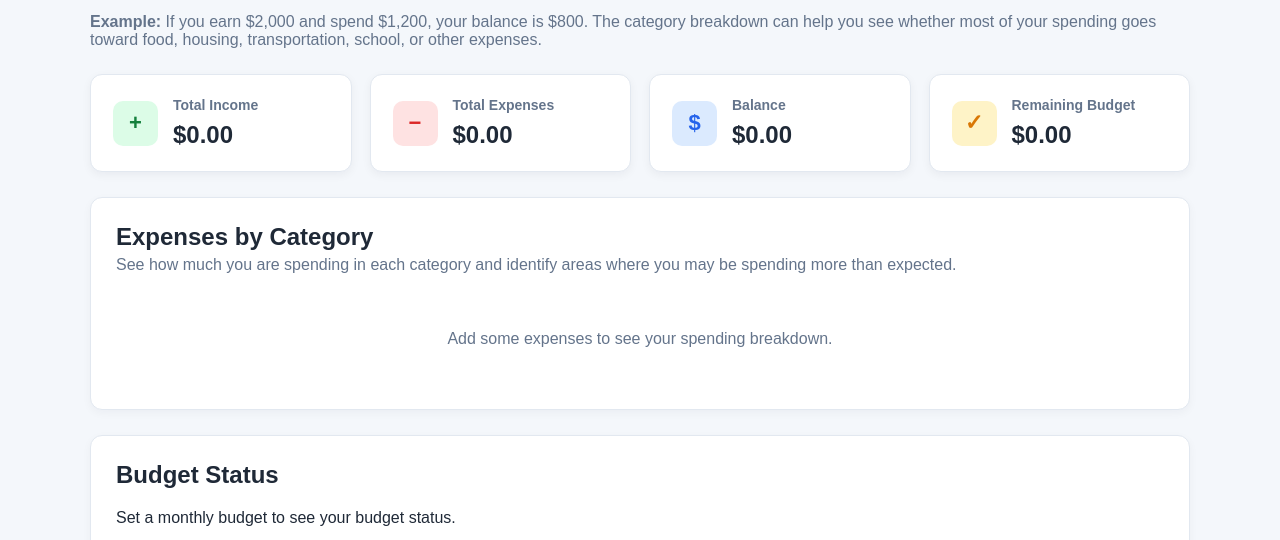
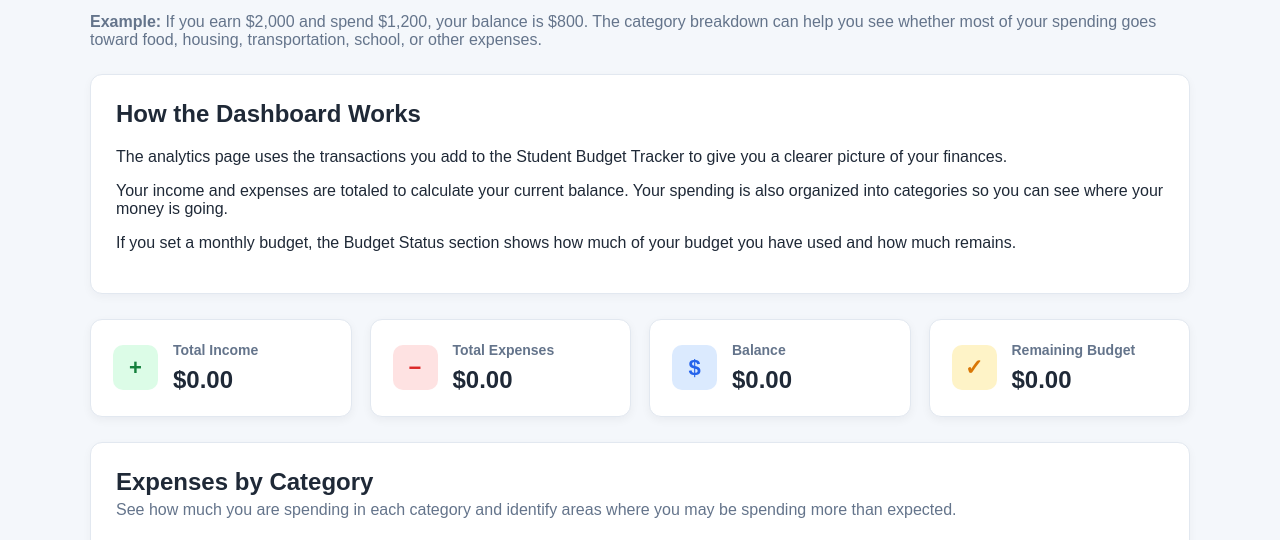
Before and after one commit to M-ower/CMPS480-Student-Budget, a website: page analytics.html in a window 1280 px wide. Shown: the part 253-793 px from the top of the page. Drawn offline with Linux system fonts and the light colour scheme.

Commit message:
Updated analytics.html

```diff
--- a/analytics.html
+++ b/analytics.html
@@ -52,6 +52,8 @@
 
 <main class="container">
 
+<!-- TITLE + CONTENT -->
+
 <section class="welcome-section">
 
     <h2>Spending Analytics</h2>
@@ -66,6 +68,31 @@
         your balance is $800. The category breakdown can help you see
         whether most of your spending goes toward food, housing,
         transportation, school, or other expenses.
+    </p>
+
+</section>
+
+
+<!-- HOW THE DASHBOARD WORKS -->
+
+<section class="content-card">
+
+    <h2>How the Dashboard Works</h2>
+
+    <p>
+        The analytics page uses the transactions you add to the Student
+        Budget Tracker to give you a clearer picture of your finances.
+    </p>
+
+    <p>
+        Your income and expenses are totaled to calculate your current
+        balance. Your spending is also organized into categories so you
+        can see where your money is going.
+    </p>
+
+    <p>
+        If you set a monthly budget, the Budget Status section shows how
+        much of your budget you have used and how much remains.
     </p>
 
 </section>
```
